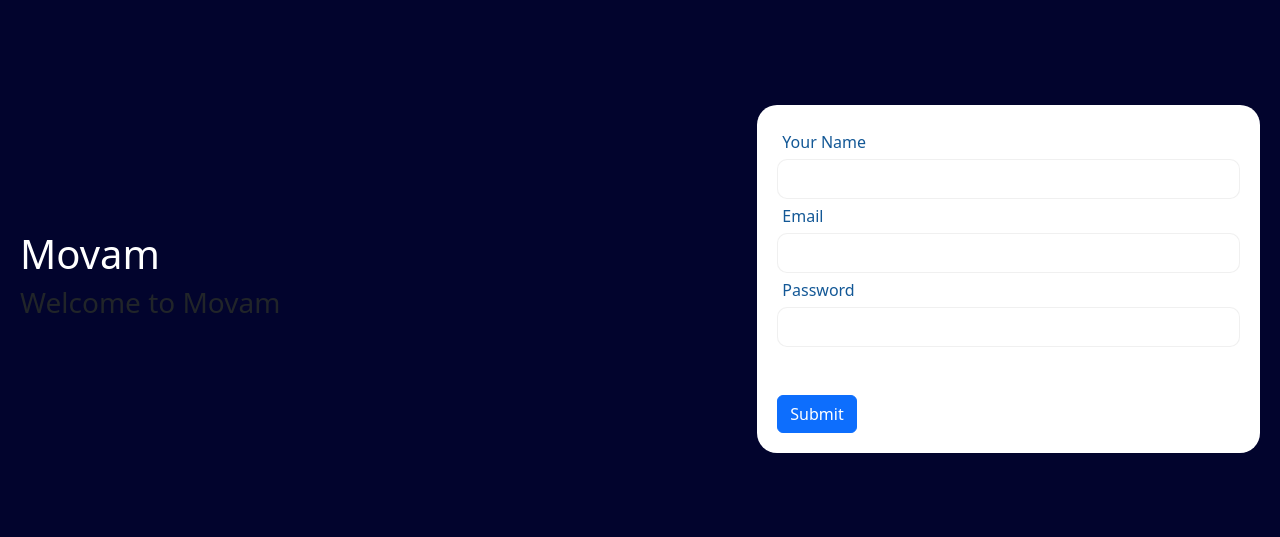
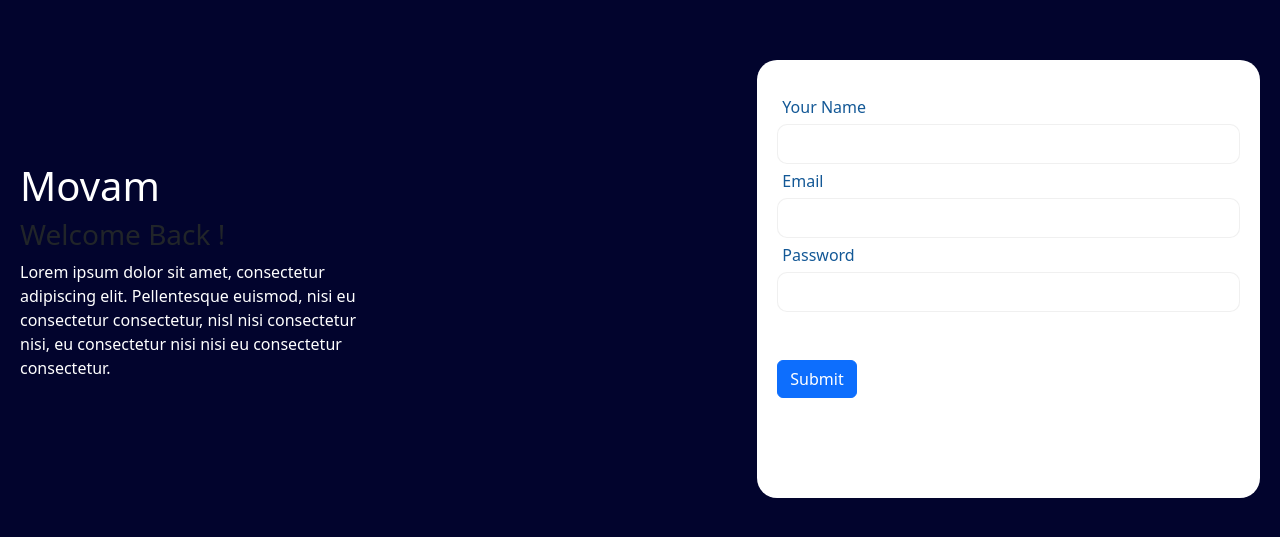
Before and after one commit to peterdgreat/react-movam, a React (Create React App) app: page / in a window 1280 px wide. Shown: the part 121-658 px from the top of the page. Built offline with nearby package versions, Linux system fonts and the light colour scheme.

Commit message:
more content with padding

```diff
--- a/src/pages/login/Login.jsx
+++ b/src/pages/login/Login.jsx
@@ -33,8 +33,14 @@ export default function Login() {
     <LoginContainer>
       <div className="row">
         <div className="d-none d-lg-flex col-7 flex-column justify-content-center">
-          <h1 className="text-white">Movam</h1>
-          <h3 className="welcome-note">Welcome to Movam</h3>
+          <h1 class="text-white">Movam</h1>
+          <h3 class="welcome-note">Welcome Back !</h3>
+          <p class="text-white w-50">
+            Lorem ipsum dolor sit amet, consectetur adipiscing elit.
+            Pellentesque euismod, nisi eu consectetur consectetur, nisl nisi
+            consectetur nisi, eu consectetur nisi nisi eu consectetur
+            consectetur.
+          </p>
         </div>
         <div className="col-12 col-lg-5 d-flex flex-column">
           <FormContainer>
--- a/src/pages/login/Login.style.js
+++ b/src/pages/login/Login.style.js
@@ -3,7 +3,7 @@ import styled from "styled-components";
 const InputContainer = styled.div``;
 
 const FormContainer = styled.div`
-  padding: 20px;
+  padding: 30px 20px 100px 20px;
   background-color: #fff;
   border-radius: 20px;
   display: flex;
```
